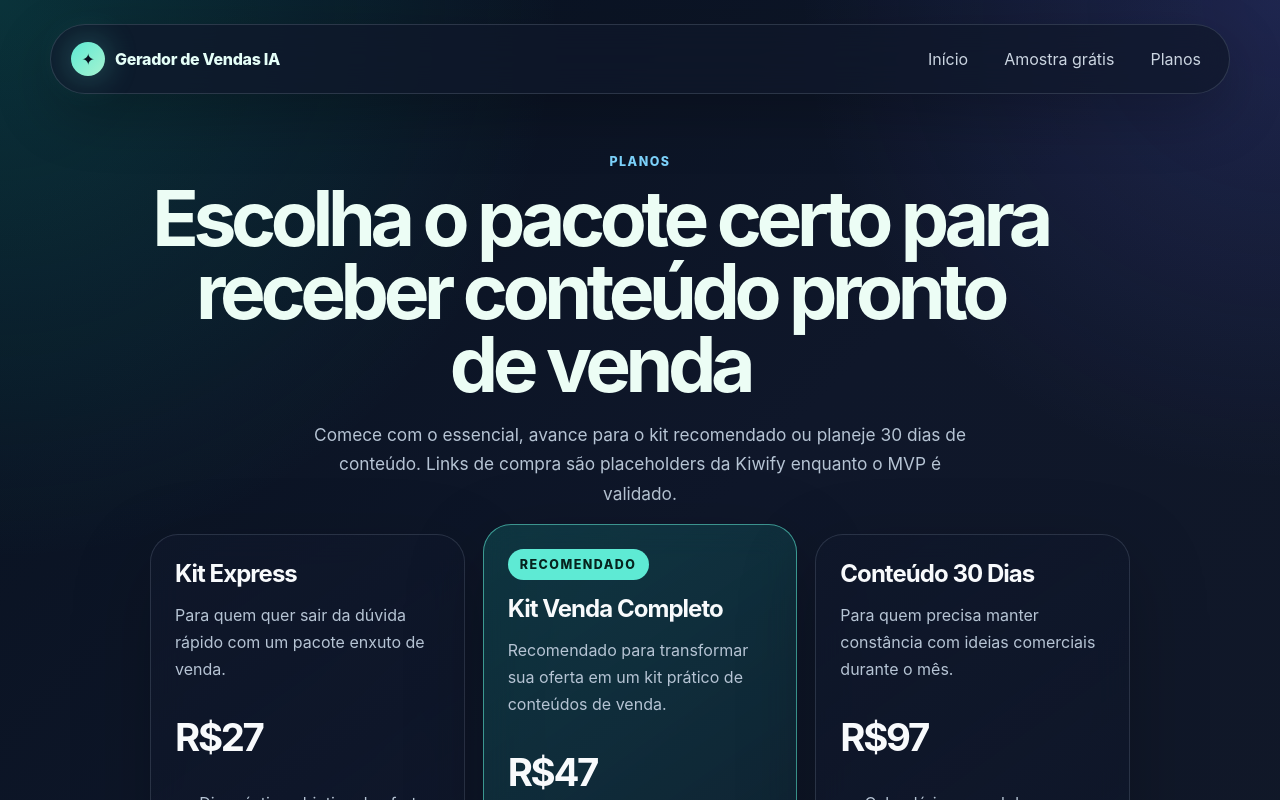
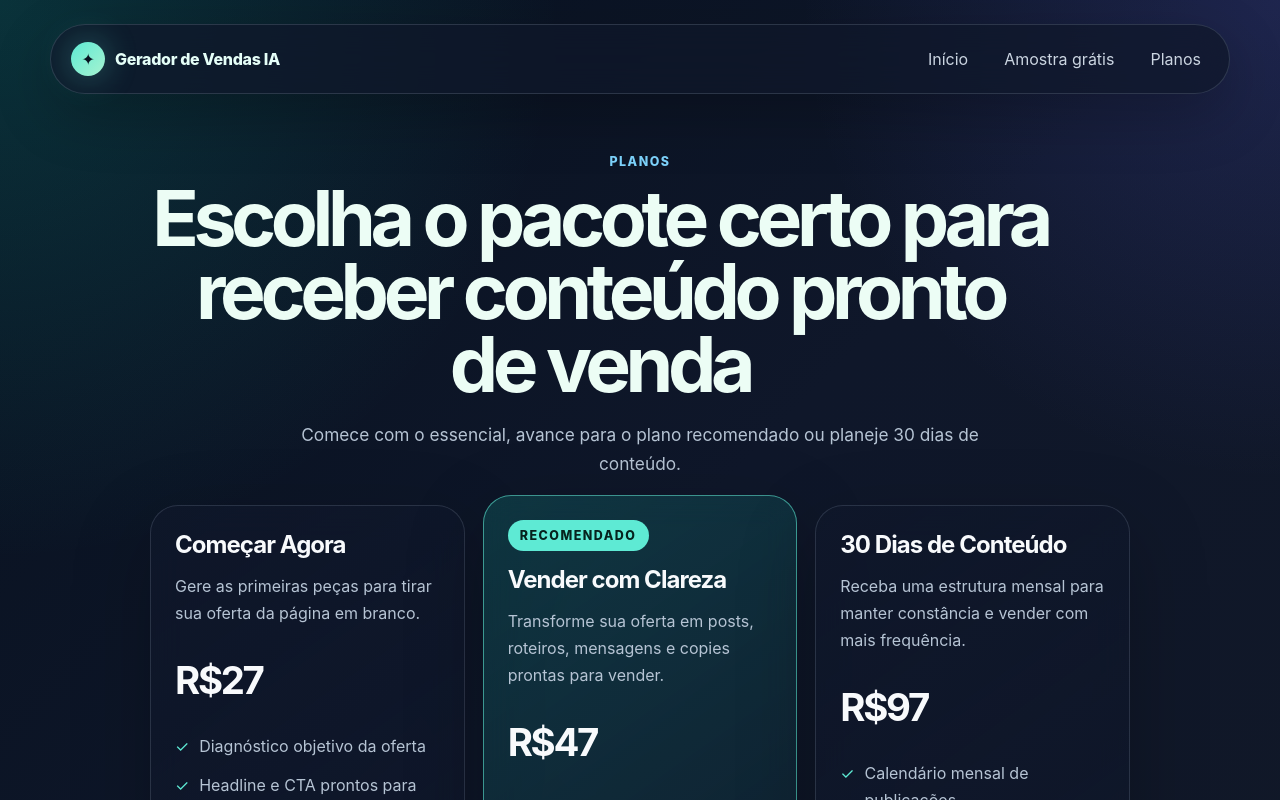
Before and after one commit to novidadesonl-cmd/gerador-vendas-ia, a React (Vite) app: page / in a window 1280 px wide. Both pictures are taken after a click on the button "Planos". Shown: the top 800 px of the page. Built offline with nearby package versions, Linux system fonts and the light colour scheme.

Commit message:
Update plan names and Kiwify checkout links

```diff
--- a/src/App.tsx
+++ b/src/App.tsx
@@ -30,9 +30,9 @@ const initialForm: FormData = {
 };
 
 const planLinks = {
-  express: 'https://pay.kiwify.com.br/kit-express-placeholder',
-  complete: 'https://pay.kiwify.com.br/kit-venda-completo-placeholder',
-  days: 'https://pay.kiwify.com.br/conteudo-30-dias-placeholder',
+  express: 'https://pay.kiwify.com.br/XrpQAEr',
+  complete: 'https://pay.kiwify.com.br/5VBTVxR',
+  days: 'https://pay.kiwify.com.br/MA8CXB2',
 };
 
 function App() {
@@ -367,9 +367,9 @@ function EmptyResult({ onStart }: { onStart: () => void }) {
 function PlansPage() {
   const plans = [
     {
-      name: 'Kit Express',
+      name: 'Começar Agora',
       price: 'R$27',
-      description: 'Para quem quer sair da dúvida rápido com um pacote enxuto de venda.',
+      description: 'Gere as primeiras peças para tirar sua oferta da página em branco.',
       features: [
         'Diagnóstico objetivo da oferta',
         'Headline e CTA prontos para usar',
@@ -379,9 +379,9 @@ function PlansPage() {
       link: planLinks.express,
     },
     {
-      name: 'Kit Venda Completo',
+      name: 'Vender com Clareza',
       price: 'R$47',
-      description: 'Recomendado para transformar sua oferta em um kit prático de conteúdos de venda.',
+      description: 'Transforme sua oferta em posts, roteiros, mensagens e copies prontas para vender.',
       features: [
         'Diagnóstico comercial mais completo',
         'Roteiros de Reels com gancho, problema, solução e CTA',
@@ -392,9 +392,9 @@ function PlansPage() {
       featured: true,
     },
     {
-      name: 'Conteúdo 30 Dias',
+      name: '30 Dias de Conteúdo',
       price: 'R$97',
-      description: 'Para quem precisa manter constância com ideias comerciais durante o mês.',
+      description: 'Receba uma estrutura mensal para manter constância e vender com mais frequência.',
       features: [
         'Calendário mensal de publicações',
         'Ideias por etapa do funil de venda',
@@ -410,10 +410,7 @@ function PlansPage() {
       <div className="section-heading">
         <span className="eyebrow">Planos</span>
         <h1>Escolha o pacote certo para receber conteúdo pronto de venda</h1>
-        <p>
-          Comece com o essencial, avance para o kit recomendado ou planeje 30 dias de conteúdo.
-          Links de compra são placeholders da Kiwify enquanto o MVP é validado.
-        </p>
+        <p>Comece com o essencial, avance para o plano recomendado ou planeje 30 dias de conteúdo.</p>
       </div>
 
       <div className="plans-grid">
```
